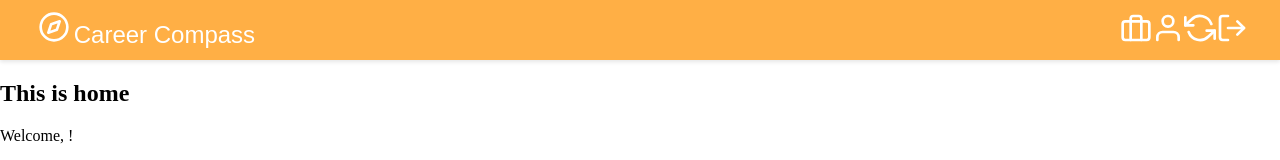
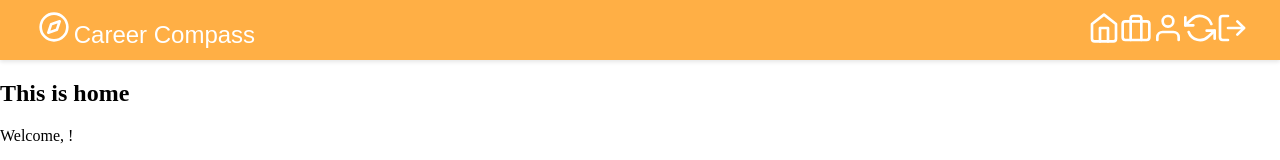
Before and after one commit to rpet064/career_compass, a Next.js app: page /home in a window 1280 px wide. Shown: the top 160 px of the page. Built offline with nearby package versions, Linux system fonts and the light colour scheme; sample sign-in values are in the browser's storage.

Commit message:
navbar routing adjustments
Adjust navbar to allow routing back to home via new home icon
Adjust other navigation links to reflect new file names

```diff
--- a/app/customComponents/Navbar.tsx
+++ b/app/customComponents/Navbar.tsx
@@ -1,4 +1,4 @@
-import { FiBriefcase, FiUser, FiRefreshCcw, FiLogOut, FiCompass } from "react-icons/fi";
+import { FiBriefcase, FiUser, FiRefreshCcw, FiLogOut, FiCompass, FiHome } from "react-icons/fi";
 import { FC } from "react";
 import styles from '../styles/navbar.module.css';
 import colour from '../styles/colour.module.css';
@@ -34,7 +34,6 @@ const Navbar : FC<NavbarProps> = ({ userid }) => {
             throw new Error("Token could not be cleared from local storage")
           }
 
-          // navigate user to login again
           navigate("/login");
       } catch (error) {
          console.log(error);
@@ -45,8 +44,8 @@ const Navbar : FC<NavbarProps> = ({ userid }) => {
 
       // TODO: Implement local storage token
       let loggedIn = true
-      if(!loggedIn)
-         navigate("/login");
+      if (!loggedIn)
+        navigate("/login");
 
       navigate(`/${nextPage}`);
    }
@@ -59,8 +58,9 @@ const Navbar : FC<NavbarProps> = ({ userid }) => {
          </div>
 
          <div>
-            <FiBriefcase onClick={() => navigateUser("jobApplication")}/>
-            <FiUser onClick={() => navigateUser("userProfile")}/>
+            <FiHome onClick={() => navigateUser("home")}/>
+            <FiBriefcase onClick={() => navigateUser("job-application")}/>
+            <FiUser onClick={() => navigateUser("user-profile")}/>
             <FiRefreshCcw onClick={() => location.reload()}/>
             <FiLogOut onClick={() => handleLogout}/>
          </div>
```
